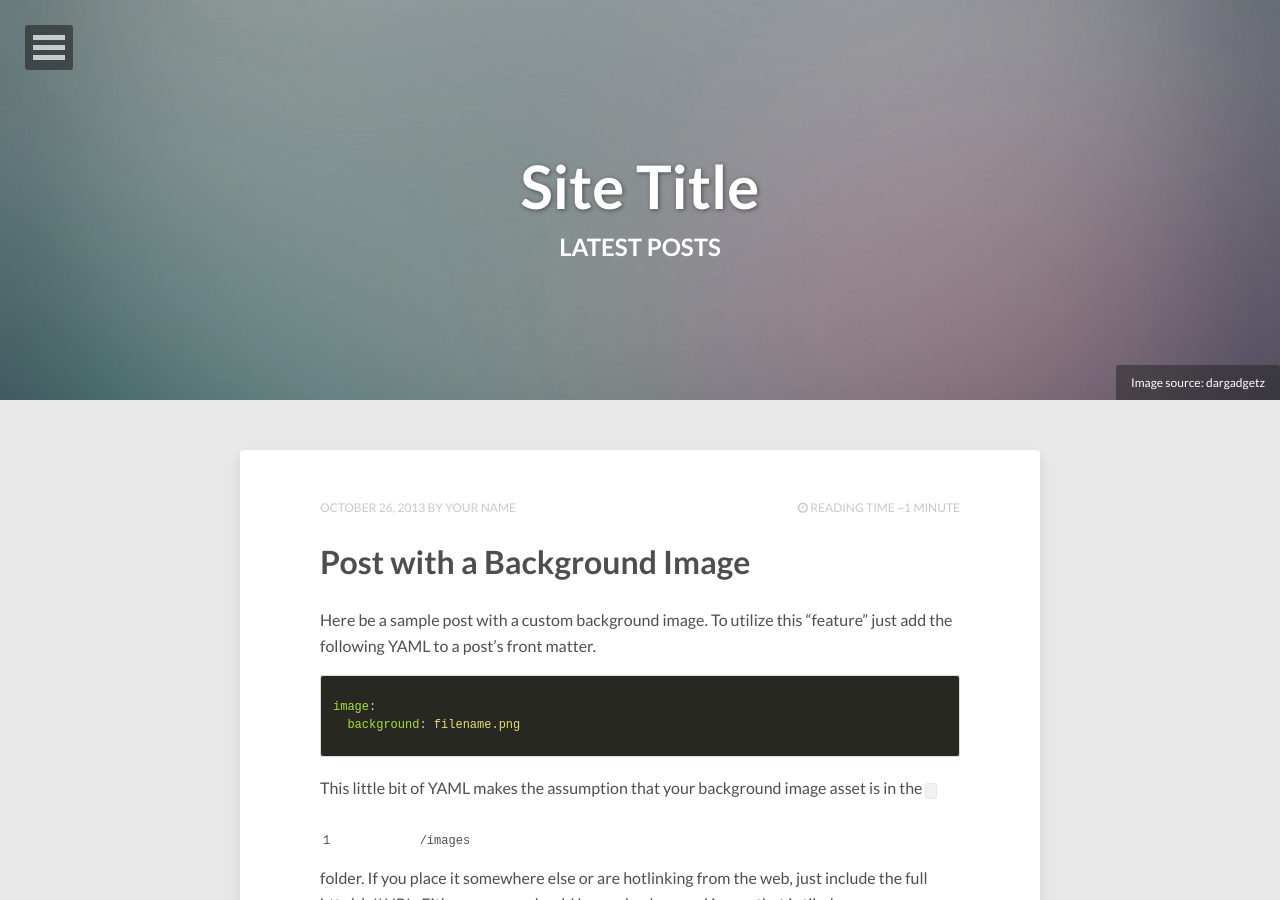
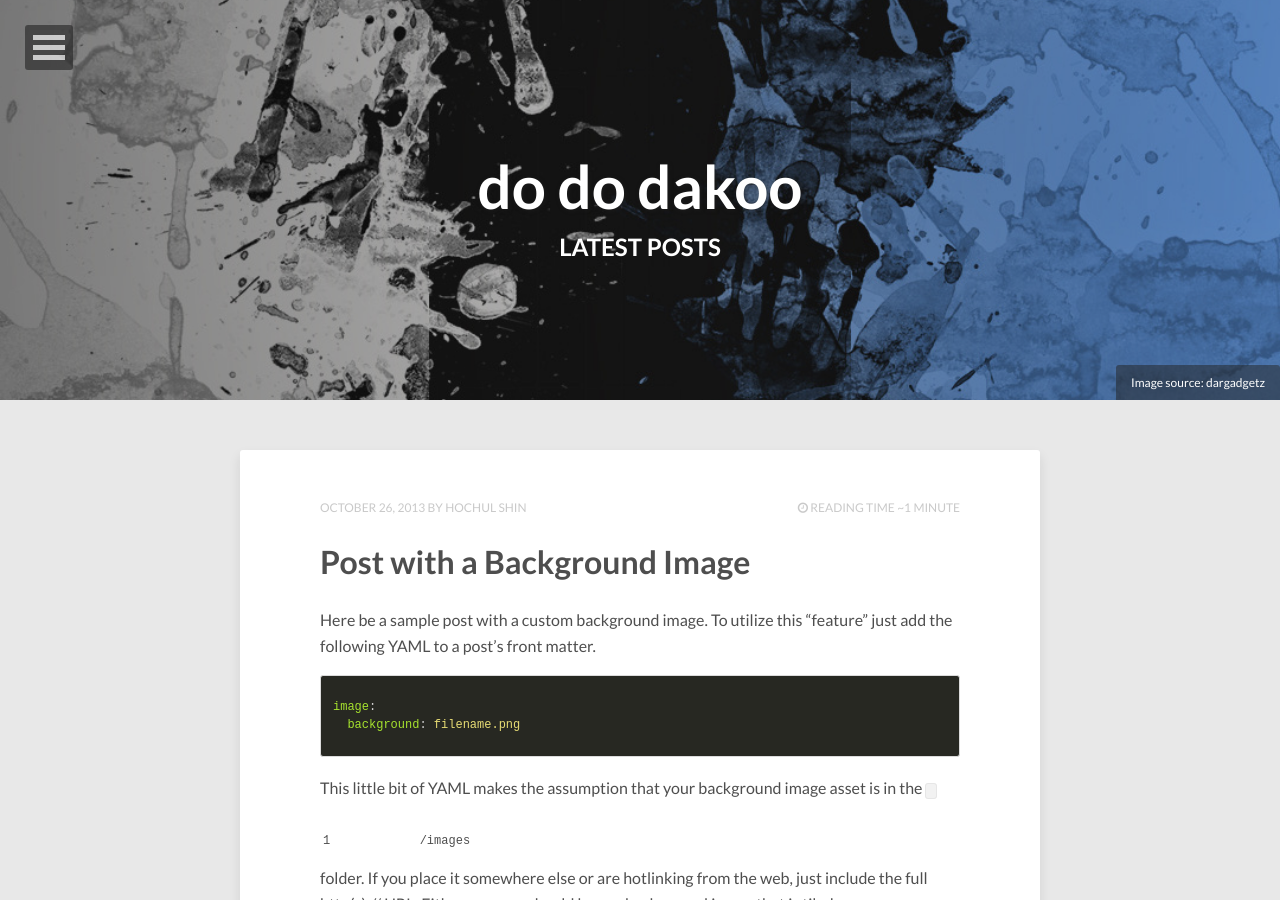
Before and after one commit to dakoo/dakoo.github.io, a Jekyll site: the page built from index.html, in a window 1280 px wide and 900 px high. Built offline with Jekyll 4.4.1, drawn with Linux system fonts in a browser that asks for light colours; nearby versions of some CDN libraries; the list of posts is cut into pages by our own code; some of the changed text lies outside the part shown.

Commit message:
기본 정보 update  - 블로그 제목, 사용자 정보, 내 사진, front image

```diff
--- a/_config.yml
+++ b/_config.yml
@@ -1,6 +1,6 @@
-title:            Site Title
-description:      Describe your website here.
-disqus_shortname: hpstrtheme
+title:            do do dakoo
+description:      just everything I learn
+disqus_shortname: dddakoo
 reading_time:     true
 words_per_minute: 200
 # Your site's domain goes here (eg: //mmistakes.github.io, http://mademistakes.com, etc)
@@ -9,21 +9,21 @@ url:
 
 # Owner/author information
 owner:
-  name:           Your Name
+  name:           Hochul Shin
   avatar:         avatar.jpg
-  bio:            "Your bio goes here. It shouldn't be super long but a good two sentences or two should suffice."
-  email:          you@email.com
+  bio:            "Software development professional"
+  email:          darkblue99@gmail.com
   # Social networking links used in footer. Update and remove as you like.
   twitter:
   facebook:
-  github:
+  github:         https://github.com/dakoo
   stackexchange:
-  linkedin:
+  linkedin:      https://kr.linkedin.com/in/hochulshin0
   instagram:
   flickr:
   tumblr:
   # google plus id, include the '+', eg +mmistakes
-  google_plus:    +yourid
+  google_plus:
 
 # Background image to be tiled on all pages
 background:
@@ -35,7 +35,7 @@ google_verify:
 bing_verify:
 
 # http://en.wikipedia.org/wiki/List_of_tz_database_time_zones
-timezone:    America/New_York
+timezone:    KST/Seoul
 future:      true
 highlighter: pygments
 markdown:    kramdown
--- a/index.html
+++ b/index.html
@@ -5,9 +5,8 @@ description: "Describe this nonsense."
 tags: [Jekyll, theme, themes, responsive, blog, modern]
 comments: false
 image:
-  feature: abstract-1.jpg
+  feature: front.jpg
   credit: dargadgetz
-  creditlink: http://www.dargadgetz.com/ios-7-abstract-wallpaper-pack-for-iphone-5-and-ipod-touch-retina/
 ---
 
 {% for post in paginator.posts %}
```
Also changed, not shown: images/avatar.jpg, images/front.jpg (added).
